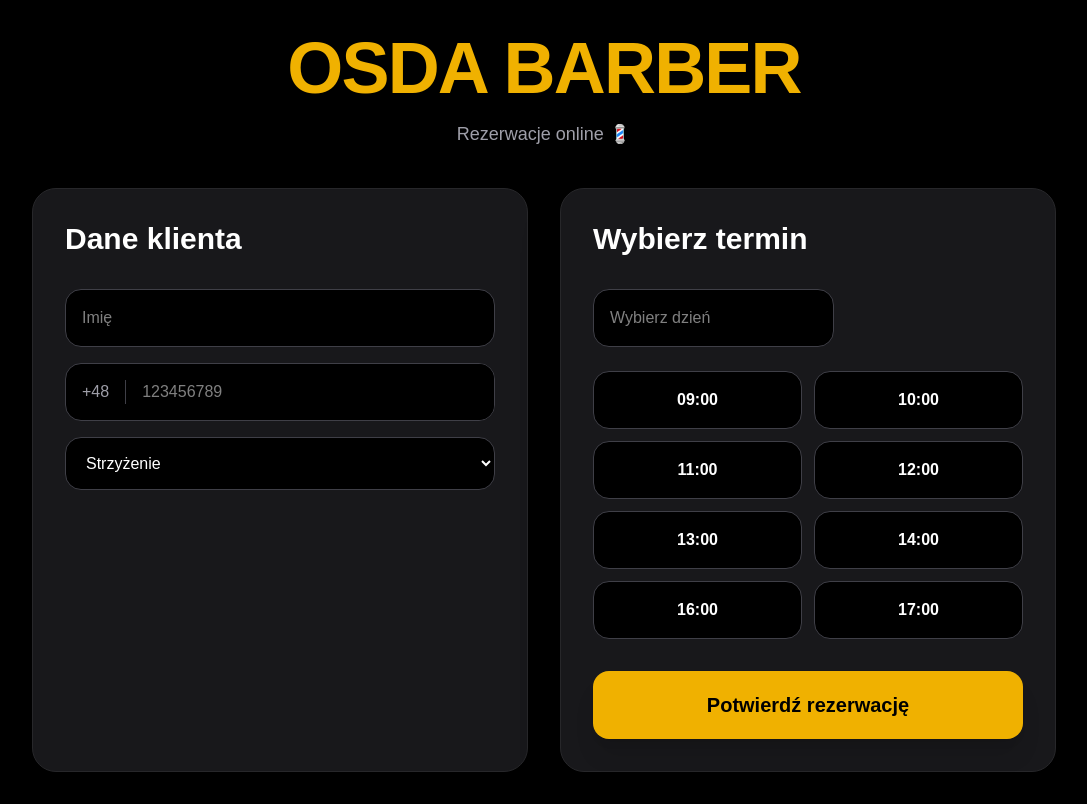
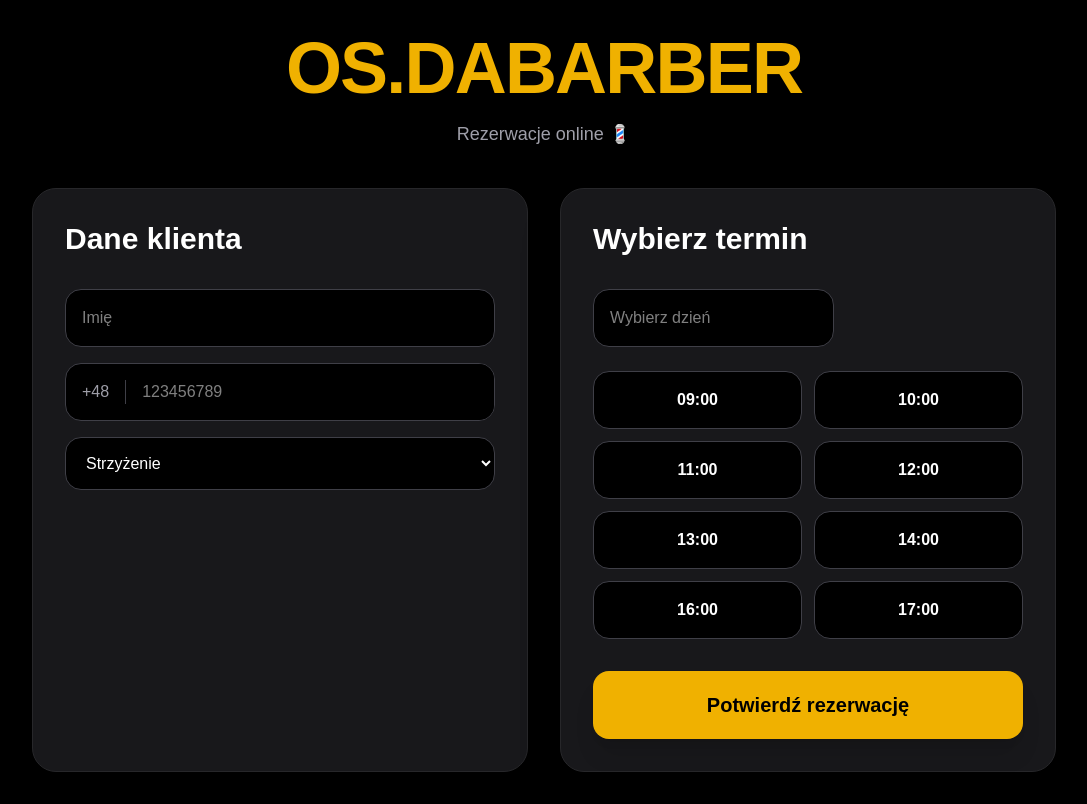
Before and after one commit to olivier18876/os.dabarber, a Next.js app in the folder barber-booking/: page / in a window 1280 px wide. Shown: the whole page, without its empty margins (96-1183 px from the left). Built offline with nearby package versions, Linux system fonts and the light colour scheme; no server answers; the database is empty.

Commit message:
day-specific hours and nooo

```diff
--- a/barber-booking/app/page.tsx
+++ b/barber-booking/app/page.tsx
@@ -84,7 +84,7 @@ export default function Home() {
     <main className="min-h-screen bg-black text-white p-4 md:p-8">
       <div className="mx-auto max-w-5xl">
         <div className="mb-10 text-center">
-          <h1 className="text-5xl md:text-7xl font-black text-yellow-500 mb-4 tracking-tight">OSDA BARBER</h1>
+          <h1 className="text-5xl md:text-7xl font-black text-yellow-500 mb-4 tracking-tight">OS.DABARBER</h1>
           <p className="text-zinc-400 text-lg">Rezerwacje online 💈</p>
         </div>
 
```
